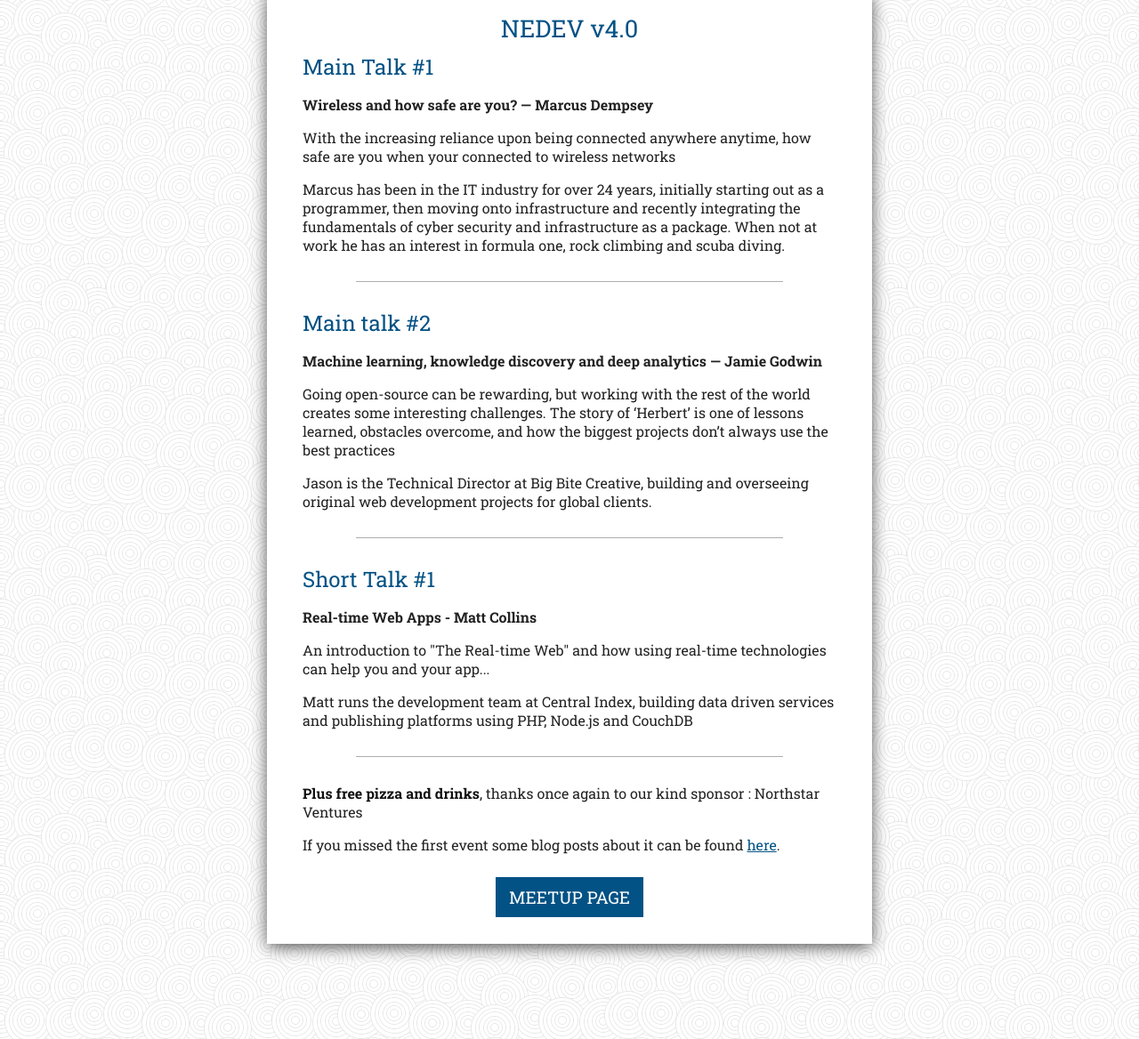
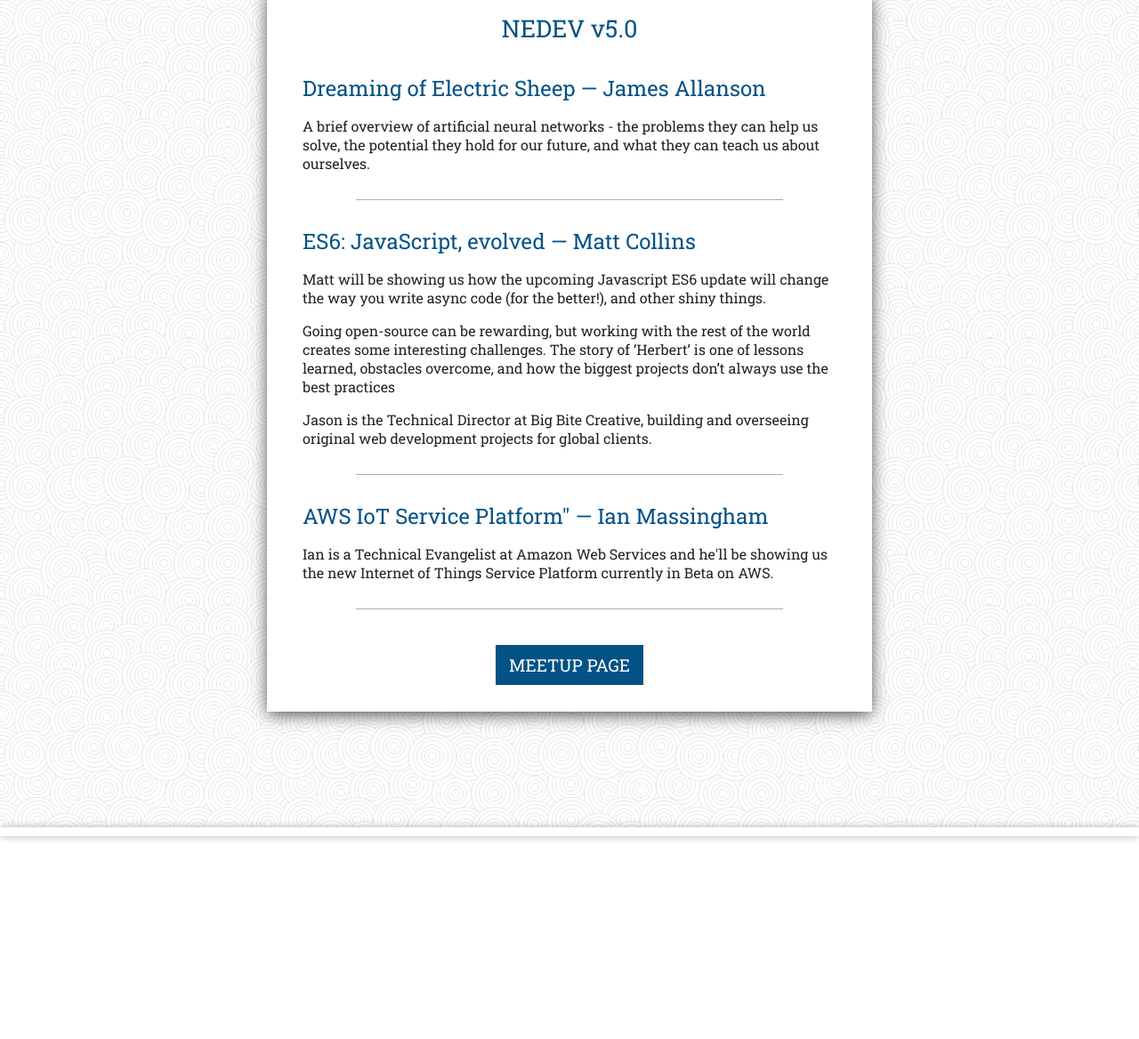
Before and after one commit to nedevuk/nedevuk.github.io, a plain HTML site: page index.html in a window 1280 px wide. Shown: the part 720-1888 px from the top of the page at 89% size. Drawn offline with nearby package versions, Linux system fonts and the light colour scheme; some packages are replaced by stand-ins of ours.

Commit message:
Update talk info

```diff
--- a/index.html
+++ b/index.html
@@ -57,9 +57,9 @@
         <div class="nextEvent">
 
             <h3>NEXT EVENT</h3>
-            <p>Sept 3 2015</p>
+            <p>Dec 3 2015</p>
             <p>18:30 PM • BOHO ONE</p>
-            <a class="button" href="http://www.meetup.com/NE-Dev/events/222937057/">meetup page</a>
+            <a class="button" href="http://www.meetup.com/NE-Dev/events/225117445/">meetup page</a>
         </div>
 
     </div>
@@ -73,21 +73,17 @@
     </div>
 
     <div class="spacer box shadow">
-        <h3>NEDEV v4.0</h3>
+        <h3>NEDEV v5.0</h3>
+        <br/>
+        <h4>Dreaming of Electric Sheep &mdash; James Allanson</h4>
 
-        <h4>Main Talk #1</h4>
-
-        <p class="bold">Wireless and how safe are you? &mdash; Marcus Dempsey</p>
-
-        <p>With the increasing reliance upon being connected anywhere anytime, how safe are you when your connected to wireless networks</p>
-
-        <p>Marcus has been in the IT industry for over 24 years, initially starting out as a programmer, then moving onto infrastructure and recently integrating the fundamentals of cyber security and infrastructure as a package. When not at work he has an interest in formula one, rock climbing and scuba diving.</p>
+        <p>A brief overview of artificial neural networks - the problems they can help us solve, the potential they hold for our future, and what they can teach us about ourselves.</p>
 
         <hr/>
 
-        <h4>Main talk #2</h4>
+        <h4>ES6: JavaScript, evolved &mdash; Matt Collins</h4>
 
-        <p class="bold">Machine learning, knowledge discovery and deep analytics &mdash; Jamie Godwin</p>
+        <p>Matt will be showing us how the upcoming Javascript ES6 update will change the way you write async code (for the better!), and other shiny things.</p>
 
         <p>Going open-source can be rewarding, but working with the rest of the world creates some interesting challenges. The story of ‘Herbert’ is one of lessons learned, obstacles overcome, and how the biggest projects don’t always use the best practices</p>
 
@@ -95,23 +91,14 @@
 
         <hr/>
 
-        <h4>Short Talk #1</h4>
+        <h4>AWS IoT Service Platform" &mdash; Ian Massingham</h4>
 
-        <p class="bold">Real-time Web Apps - Matt Collins</p>
-
-        <p>An introduction to "The Real-time Web" and how using real-time technologies can help you and your app...</p>
-
-        <p>Matt runs the development team at Central Index, building data driven services and publishing platforms using PHP, Node.js and CouchDB</p>
+        <p>Ian is a Technical Evangelist at Amazon Web Services and he'll be showing us the new Internet of Things Service Platform currently in Beta on AWS.</p>
 
         <hr/>
 
-        <p><span class="bold">Plus free pizza and drinks</span>, thanks once again to our kind sponsor : Northstar Ventures</p>
-
-        <p>If you missed the first event some blog posts about it can be found <a
-                href="https://www.linkedin.com/pulse/article/20141118152101-5175058-ne-dev-1">here</a>.<br/>
-
         <div class="center">
-            <a class="button" href="http://www.meetup.com/NE-Dev/events/221102054/">Meetup page</a>
+            <a class="button" href="http://www.meetup.com/NE-Dev/events/225117445/">Meetup page</a>
         </div>
     </div>
 </div>
@@ -277,8 +264,7 @@
         i[r] = i[r] || function () {
             (i[r].q = i[r].q || []).push(arguments)
         }, i[r].l = 1 * new Date();
-        a = s.createElement(o),
-                m = s.getElementsByTagName(o)[0];
+        a = s.createElement(o), m = s.getElementsByTagName(o)[0];
         a.async = 1;
         a.src = g;
         m.parentNode.insertBefore(a, m)
```
